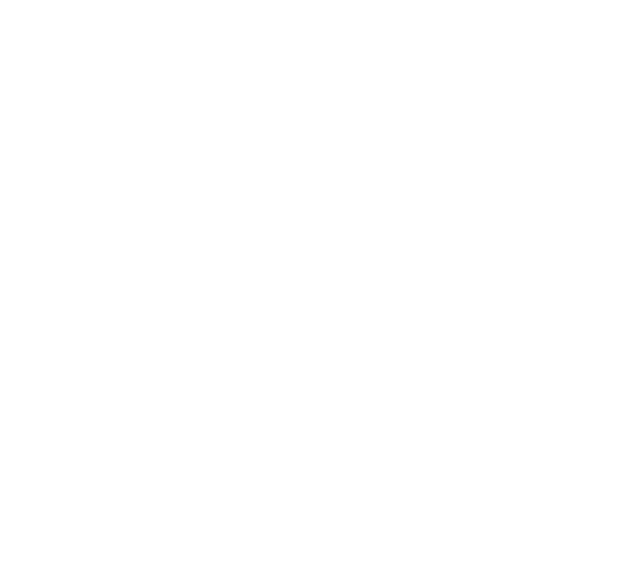
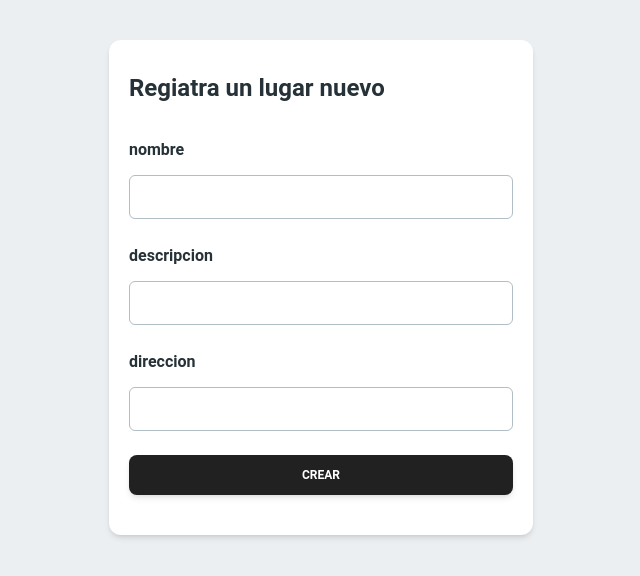
Before and after one commit to br3y3n/GestionReservaFrontEnd, a React (Vite) app: page /crearlugar in a window 1280 px wide. Before the commit this address had no page. Shown: the top 576 px of the page, without its empty margins (319-959 px from the left). Built offline with nearby package versions, Linux system fonts and the light colour scheme.

Commit message:
registro lugar

```diff
--- a/src/pages/CrearLugar.jsx
+++ b/src/pages/CrearLugar.jsx
@@ -1,9 +1,74 @@
-import React from 'react'
-
+import React, { useState } from "react";
+import {
+  Card,
+  Input,
+  Button,
+  Typography,
+} from "@material-tailwind/react";
+import axios from "axios";
 export default function CrearLugar() {
+  const [nombre, setNombre] = useState();
+  const [descripcion, setDescripcion] = useState();
+  const [direccion, setDireccion] = useState();
+  const registrarLugar = async () => {
+    const response = await axios.post("http://127.0.0.1:3031/lugares/", {
+      nombre,
+      descripcion,
+      direccion,
+    });
+    console.log(response.data);
+    alert(response.data.message);
+  };
   return (
-    <div>
-
-    </div>
-  )
+    <section className="flex justify-center pt-10 bg-blue-gray-50 h-screen">
+      <Card className="px-5 py-8 h-max">
+        <Typography variant="h4" color="blue-gray">
+          Regiatra un lugar nuevo
+        </Typography>
+        <form className="mt-8 mb-2 w-80 max-w-screen-lg sm:w-96">
+          <div className="mb-1 flex flex-col gap-6">
+            <Typography variant="h6" color="blue-gray" className="-mb-3">
+              nombre
+            </Typography>
+            <Input
+              onChange={(e) => setNombre(e.target.value)}
+              size="lg"
+              placeholder="ingresa un nombre"
+              className=" !border-t-blue-gray-200 focus:!border-t-gray-900"
+              labelProps={{
+                className: "before:content-none after:content-none",
+              }}
+            />
+            <Typography variant="h6" color="blue-gray" className="-mb-3">
+              descripcion
+            </Typography>
+            <Input
+              onChange={(e) => setDescripcion(e.target.value)}
+              size="lg"
+              placeholder="ingresa una descripcion del lugar"
+              className=" !border-t-blue-gray-200 focus:!border-t-gray-900"
+              labelProps={{
+                className: "before:content-none after:content-none",
+              }}
+            />
+            <Typography variant="h6" color="blue-gray" className="-mb-3">
+              direccion
+            </Typography>
+            <Input
+              onChange={(e) => setDireccion(e.target.value)}
+              size="lg"
+              placeholder="CALLE 0 # 00-00"
+              className=" !border-t-blue-gray-200 focus:!border-t-gray-900"
+              labelProps={{
+                className: "before:content-none after:content-none",
+              }}
+            />
+          </div>
+          <Button className="mt-6" fullWidth onClick={() => registrarLugar()}>
+            Crear
+          </Button>
+        </form>
+      </Card>
+    </section>
+  );
 }
--- a/src/routes/AllRoutes.routes.jsx
+++ b/src/routes/AllRoutes.routes.jsx
@@ -2,6 +2,7 @@
 
 import Login from "../pages/Login.jsx";
 import Reservas from "../pages/Reservas.jsx";
+import CrearLugar from "../pages/CrearLugar.jsx";
 
 
 const AllRoutes = () => {
@@ -10,6 +11,7 @@
             <Route path="/" element={<Navigate to="/login"/>}/>
             <Route element={<Login/>} path="/login" />
             <Route  path="/reservas" element={<Reservas/>}/>
+            <Route  path="/crearlugar" element={<CrearLugar/>}/>
         </Routes>
     );
 }
```
